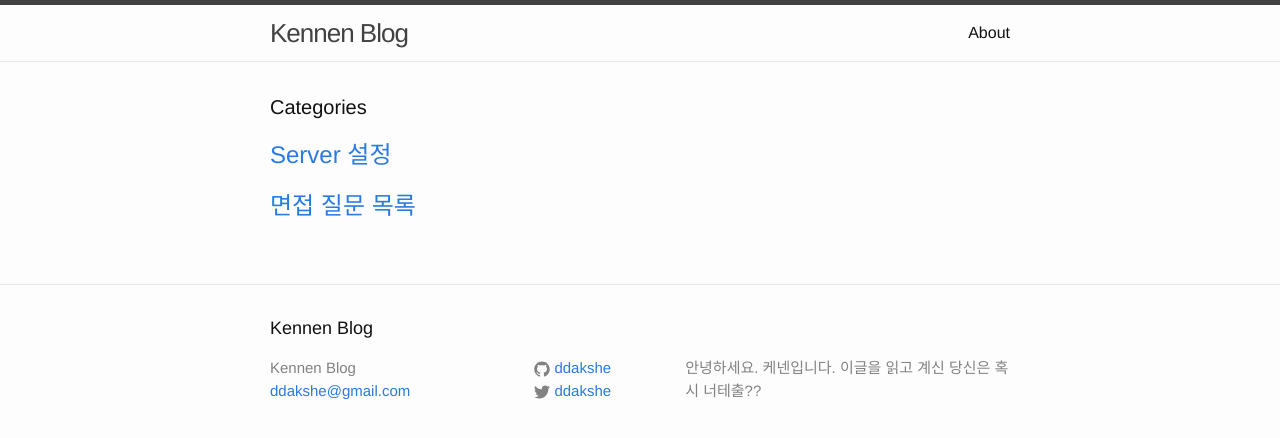
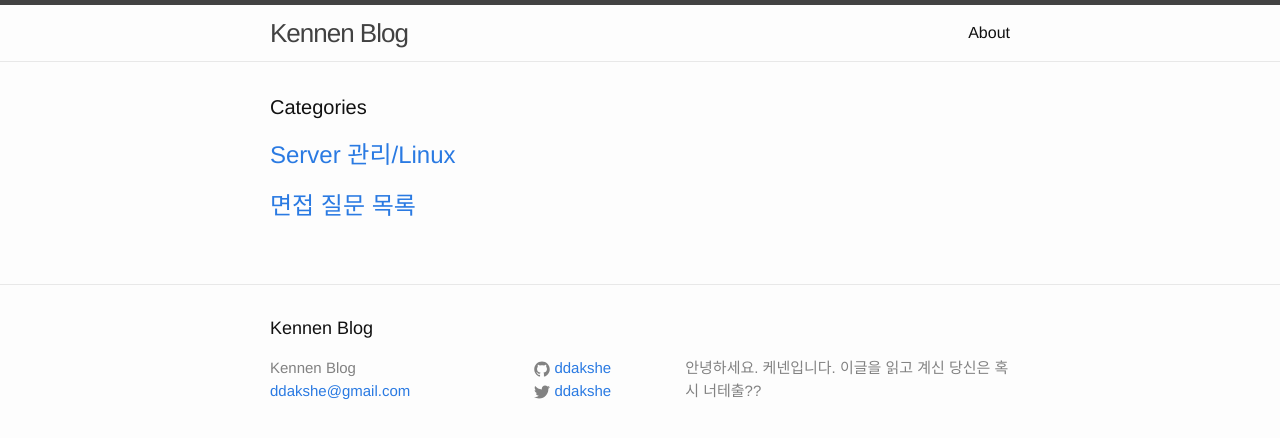
Before and after one commit to ddakshe/ddakshe.github.com, a Jekyll site: the page built from index.html, in a window 1280 px wide. Shown: the top 438 px of the page. Built offline with Jekyll 4.4.1, drawn with Linux system fonts in a browser that asks for light colours.

Commit message:
텍스트 변경

```diff
--- a/index.html
+++ b/index.html
@@ -9,7 +9,7 @@ layout: default
     <ul class="post-list">
         <li>
             <h2>
-                <a class="post-link" href="blog-server">Server 설정</a>
+                <a class="post-link" href="blog-server">Server 관리/Linux</a>
             </h2>
 
             <h2>
```
